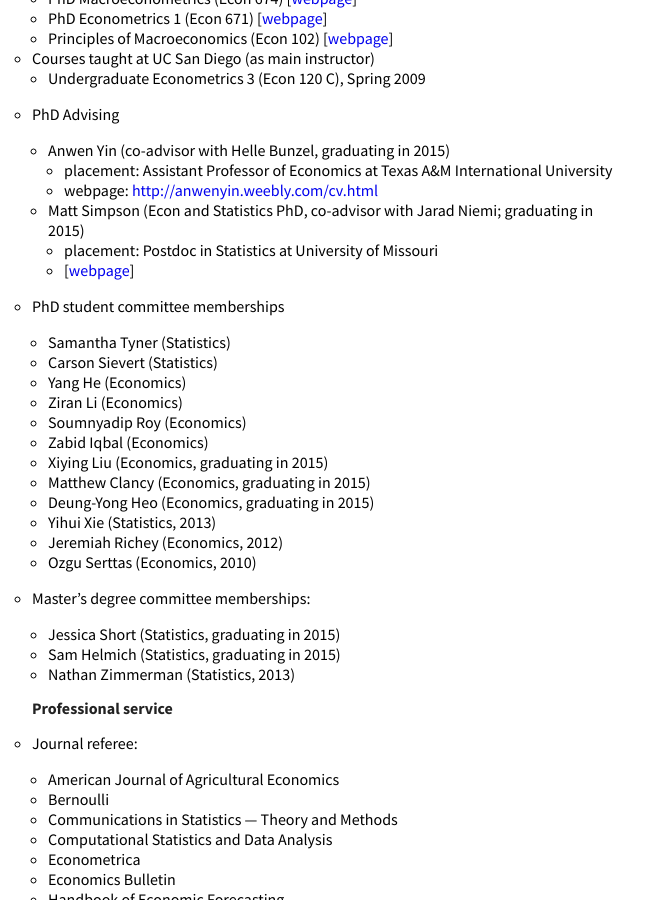
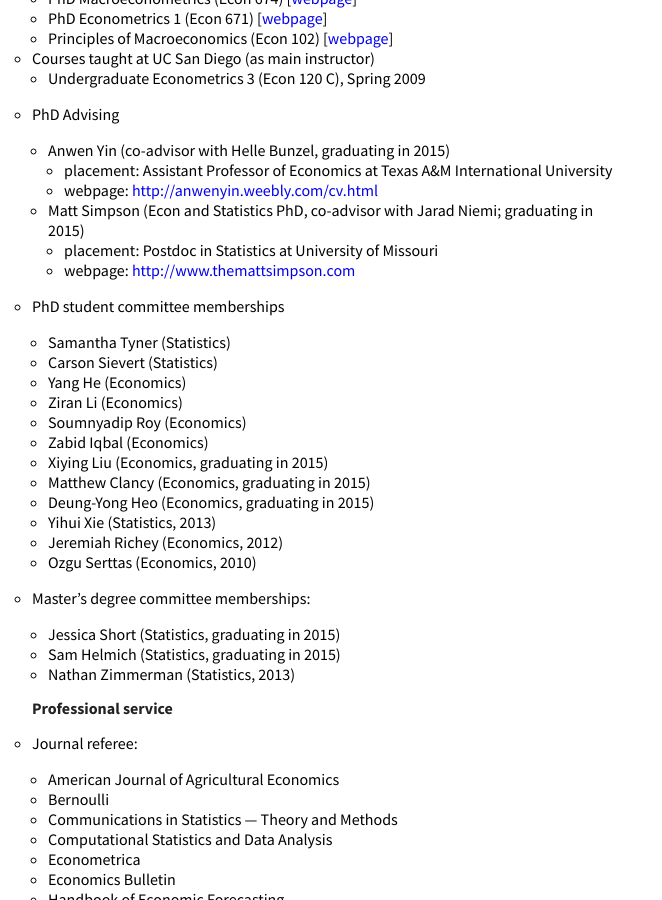
Before and after one commit to mmkuang/grayclhn.github.io, a Jekyll site: the page built from calhoun-cv.md, in a window 1280 px wide and 900 px high, scrolled down 1841 px. Shown: the whole window, without its empty margins (0-662 px from the left). Built offline with Jekyll 4.4.1, drawn with Linux system fonts in a browser that asks for light colours; Markdown is read by kramdown in place of the engine named in the settings.

Commit message:
Tweak link for Matt's webpage

```diff
--- a/calhoun-cv.md
+++ b/calhoun-cv.md
@@ -134,7 +134,7 @@ Teaching
   * Matt Simpson (Econ and Statistics PhD, co-advisor with Jarad
     Niemi; graduating in 2015)
     * placement: Postdoc in Statistics at University of Missouri
-    * [[webpage](http://www.themattsimpson.com)]
+    * webpage: <http://www.themattsimpson.com>
 
 * PhD student committee memberships
 
```
